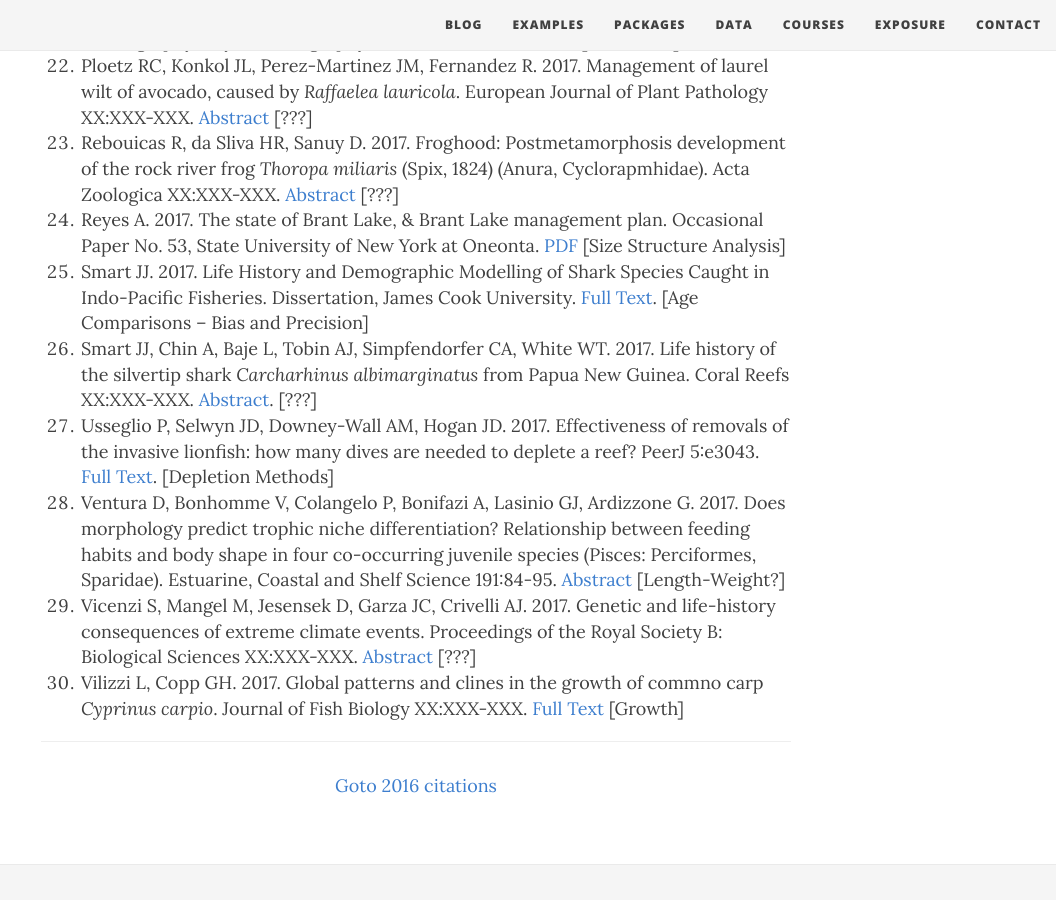
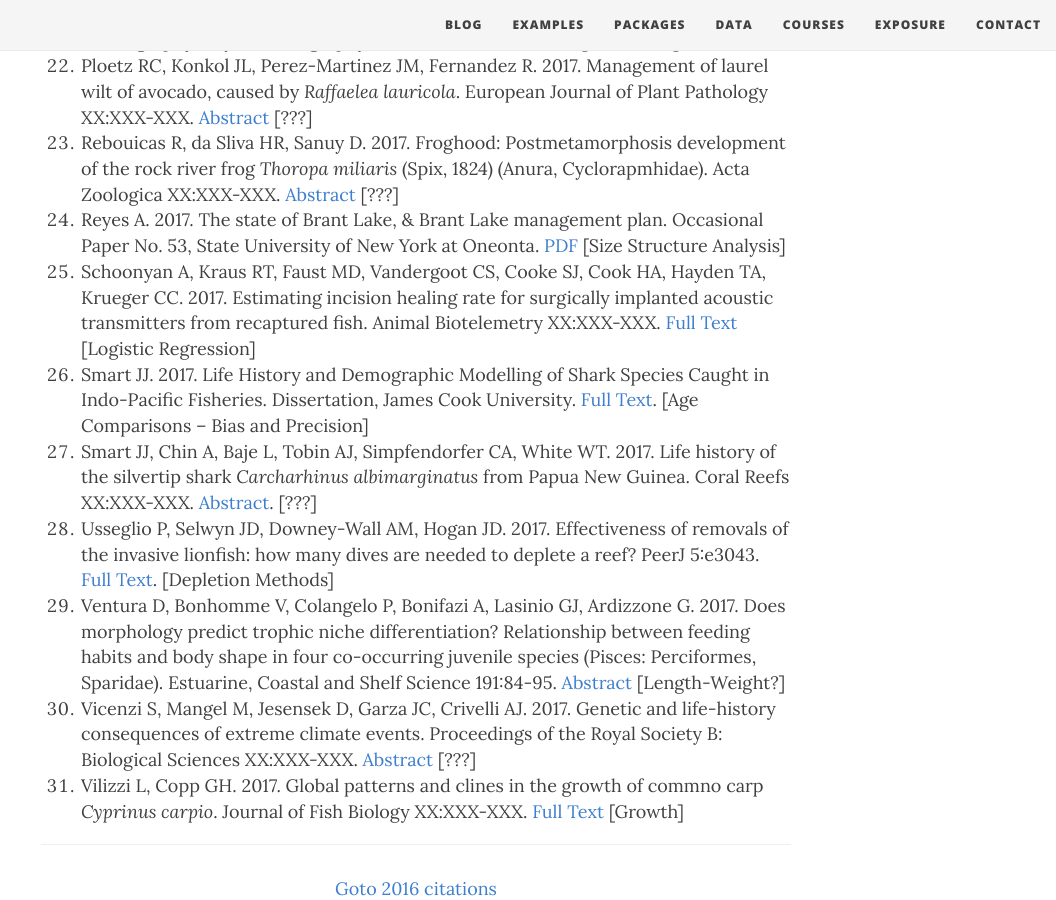
Before and after one commit to droglenc/fishR, a Jekyll site: the page built from exposure/exposure-citations17.md, in a window 1280 px wide and 900 px high, scrolled down 2144 px. Shown: the whole window, without its empty margins (224-1280 px from the left). Built offline with Jekyll 4.4.1, drawn with Linux system fonts in a browser that asks for light colours; nearby versions of some CDN libraries; some of the changed lines change nothing that is shown.

Commit message:
Added citation

```diff
--- a/exposure/exposure-citations17.md
+++ b/exposure/exposure-citations17.md
@@ -5,7 +5,7 @@ subtitle: fishR and FSA is Being Used!!
 css: "/css/exposure-citation.css"
 ---
 
-The [**IFAR** book](http://derekogle.com/IFAR/), **fishR** website, or the **FSA** package were cited in the following <span id="contact-div">30</span> publications.
+The [**IFAR** book](http://derekogle.com/IFAR/), **fishR** website, or the **FSA** package were cited in the following <span id="contact-div">31</span> publications.
 
 1. Ajuzie CC. 2017. Status of *Oreochromis niloticus* (Linnaeus, 1758) fishery in Liberty Reservoir, Jos, Nigeria. International Journal of Fisheries and Aquatic Studies. 5(3):10-13. [Full Text](https://www.researchgate.net/profile/Cyril_Ajuzie/publication/316553825_International_Journal_of_Fisheries_and_Aquatic_Studies_2017_53_10-13/links/59037dd6a6fdccd580cffedf/International-Journal-of-Fisheries-and-Aquatic-Studies-2017-53-10-13.pdf) [Condition]
 1. Beaty J., Chen Y. 2017. Can back-calculated lengths based on otoliths measuremetns provide reliable estimates of Atlantic halibut (*Hippoglossus hippoglossus*) growth in the Gulf of Maine (U.S.A.). Aquaculture and Fisheries XX:XXX-XXX. [Full Text](http://www.sciencedirect.com/science/article/pii/S2468550X17300023). [von Bertalanffy Growth]
@@ -31,6 +31,7 @@ The [**IFAR** book](http://derekogle.com/IFAR/), **fishR** website, or the **FSA
 1. Ploetz RC, Konkol JL, Perez-Martinez JM, Fernandez R. 2017. Management of laurel wilt of avocado, caused by *Raffaelea lauricola*. European Journal of Plant Pathology XX:XXX-XXX. [Abstract](http://link.springer.com/article/10.1007/s10658-017-1173-1) [???]
 1. Rebouicas R, da Sliva HR, Sanuy D. 2017. Froghood: Postmetamorphosis development of the rock river frog *Thoropa miliaris* (Spix, 1824) (Anura, Cyclorapmhidae). Acta Zoologica XX:XXX-XXX. [Abstract](http://onlinelibrary.wiley.com/doi/10.1111/azo.12199/full) [???]
 1. Reyes A. 2017. The state of Brant Lake, & Brant Lake management plan. Occasional Paper No. 53, State University of New York at Oneonta. [PDF](http://www.oneonta.edu/academics/biofld/PUBS/OP/OP-53-Reyes-BrantLake.pdf) [Size Structure Analysis]
+1. Schoonyan A, Kraus RT, Faust MD, Vandergoot CS, Cooke SJ, Cook HA, Hayden TA, Krueger CC. 2017. Estimating incision healing rate for surgically implanted acoustic transmitters from recaptured fish. Animal Biotelemetry XX:XXX-XXX. [Full Text](https://animalbiotelemetry.biomedcentral.com/articles/10.1186/s40317-017-0130-2) [Logistic Regression]
 1. Smart JJ. 2017. Life History and Demographic Modelling of Shark
 Species Caught in Indo-Pacific Fisheries. Dissertation, James Cook University. [Full Text](https://www.researchgate.net/profile/Jonathan_Smart/publication/315382513_Life_history_and_demographic_modelling_of_shark_species_caught_in_Indo-Pacific_fisheries/links/58cf595492851c374e170527/Life-history-and-demographic-modelling-of-shark-species-caught-in-Indo-Pacific-fisheries.pdf). [Age Comparisons -- Bias and Precision]
 1. Smart JJ, Chin A, Baje L, Tobin AJ, Simpfendorfer CA, White WT. 2017. Life history of the silvertip shark *Carcharhinus albimarginatus* from Papua New Guinea. Coral Reefs XX:XXX-XXX. [Abstract](http://link.springer.com/article/10.1007/s00338-016-1533-x). [???]
```
